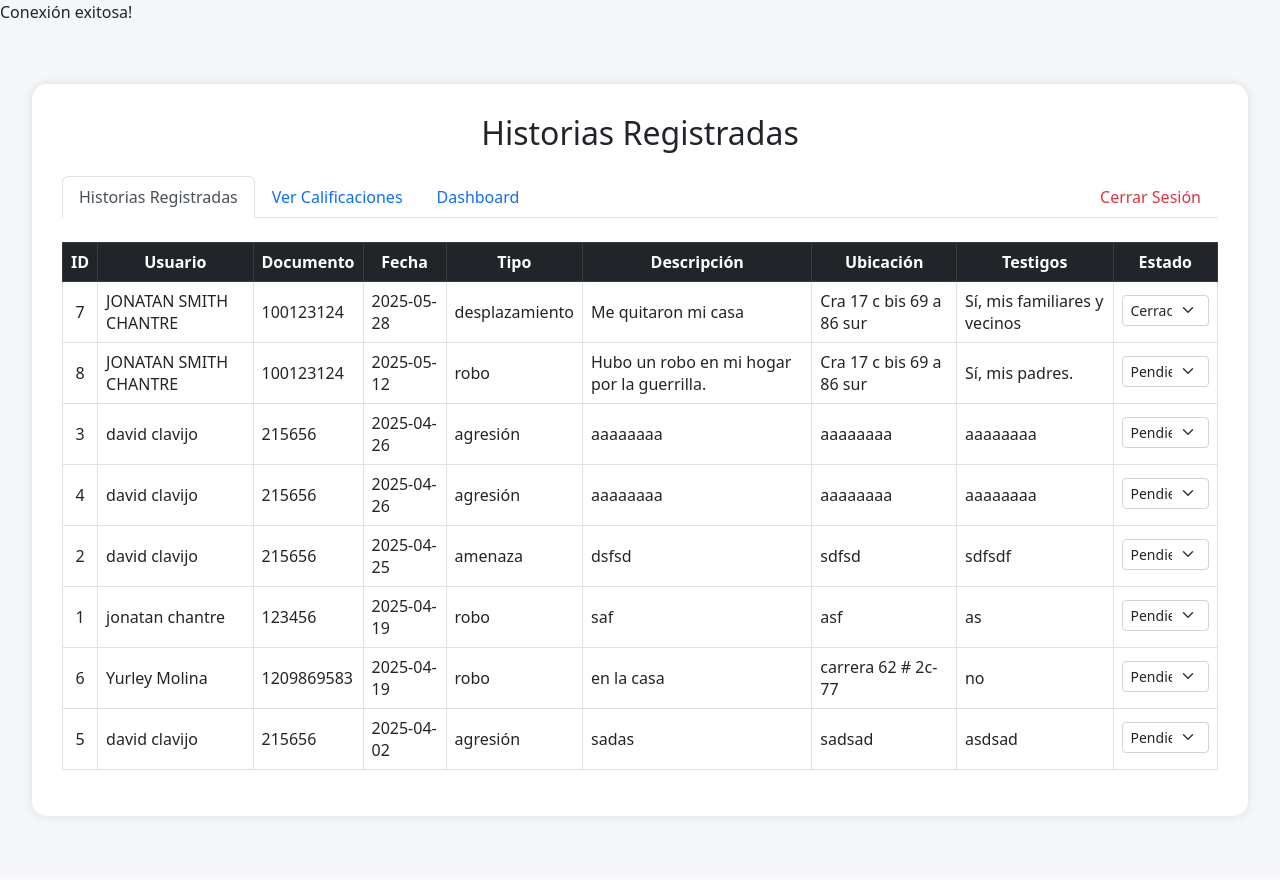
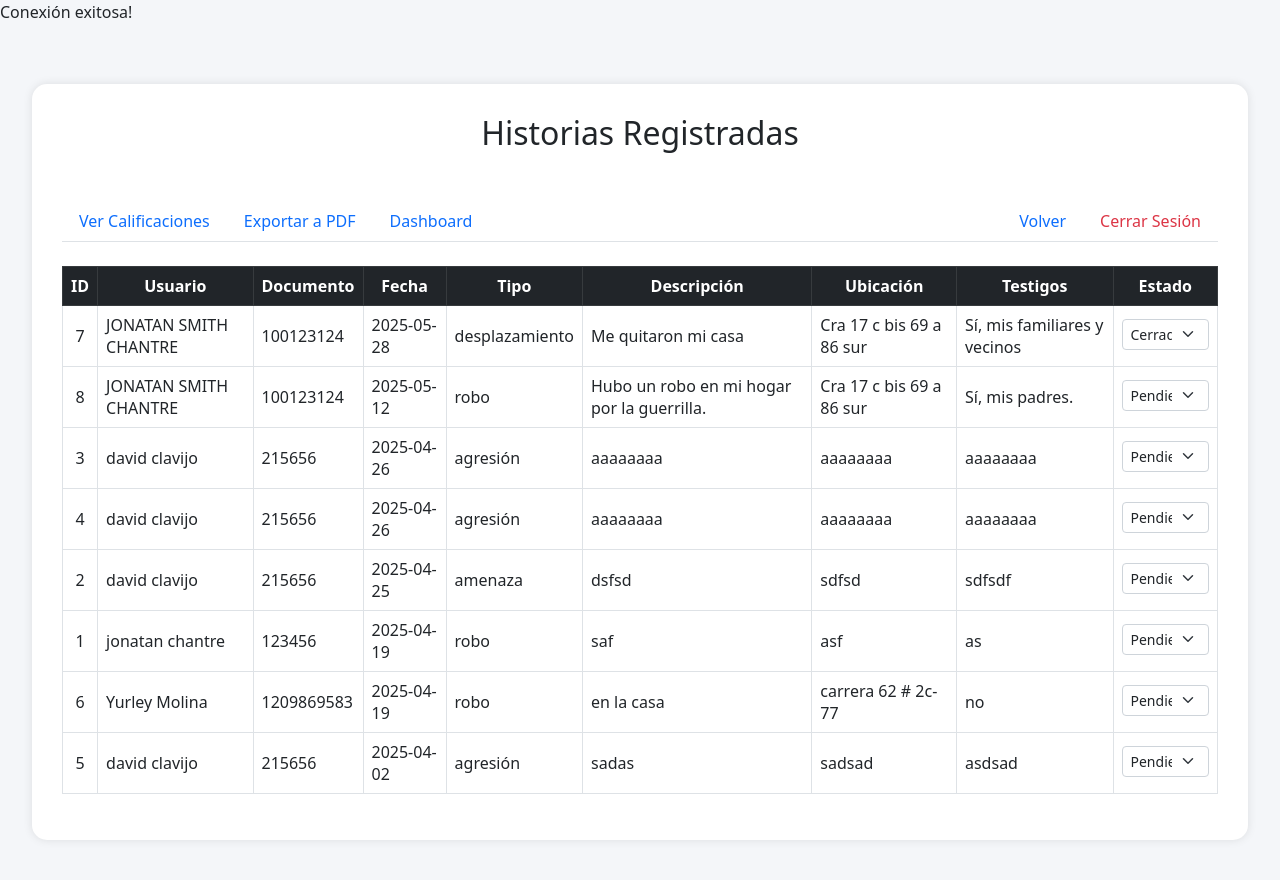
Before and after one commit to jschantrep/renacientes, a PHP site: page /vHistorias.php in a window 1280 px wide. Shown: the top 880 px of the page. Before the commit the page ends 819 px from the top, so only its background shows below. Run offline with PHP 8.4, Linux system fonts and the light colour scheme; the visitor is signed in with stand-in values (Sample User, id 1); data comes from the database, SQL or seed files in the repository; a stand-in replaces the project's code that opens the database connection; some libraries are stand-ins or nearby versions.

Commit message:
fix: :bug: Se corrigen las opciones del mudulo historias

```diff
--- a/vHistorias.php
+++ b/vHistorias.php
@@ -59,13 +59,17 @@ $resultado = mysqli_query($conexion, $query);
 <body>
     <div class="container table-container">
         <h2 class="mb-4 text-center">Historias Registradas</h2>
+        <br>
         <ul class="nav nav-tabs mb-4">
-            <li class="nav-item">
-                <a class="nav-link active" href="historias.php">Historias Registradas</a>
-            </li>
     <?php if ($tipo_usuario === 'admin'): ?>
         <li class="nav-item">
             <a class="nav-link" href="formCalificacion.php">Ver Calificaciones</a>
+        </li>
+        <li class="nav-item">
+            <a class="nav-link" href="reportPdf.php">Exportar a PDF</a>
+        </li>
+        <li class="nav-item">
+            <a class="nav-link" href="dashboard.php">Dashboard</a>
         </li>
     <?php else: ?>
         <li class="nav-item">
@@ -73,21 +77,13 @@ $resultado = mysqli_query($conexion, $query);
         </li>
     <?php endif; ?>
 
-            <?php if ($tipo_usuario === 'admin'): ?>
+    <li class="nav-item ms-auto">
+        <a class="nav-link" href="historia.php">Volver</a>
+    </li>
     <li class="nav-item">
-                    <a class="nav-link" href="dashboard.php">Dashboard</a>
-                </li>
-            <?php endif; ?>
-            <li class="nav-item ms-auto">
-                <?php if ($tipo_usuario === 'admin'): ?>
         <a class="nav-link text-danger" href="logout.php">Cerrar Sesión</a>
-                <?php else: ?>
-                    <a class="nav-link" href="historia.php">Volver</a>
-                <?php endif; ?>
     </li>
 </ul>
-
-
         <div class="table-responsive">
             <table class="table table-bordered table-hover align-middle">
                 <thead class="table-dark text-center">
```
Lines whose indentation alone changed are shown as unchanged.
